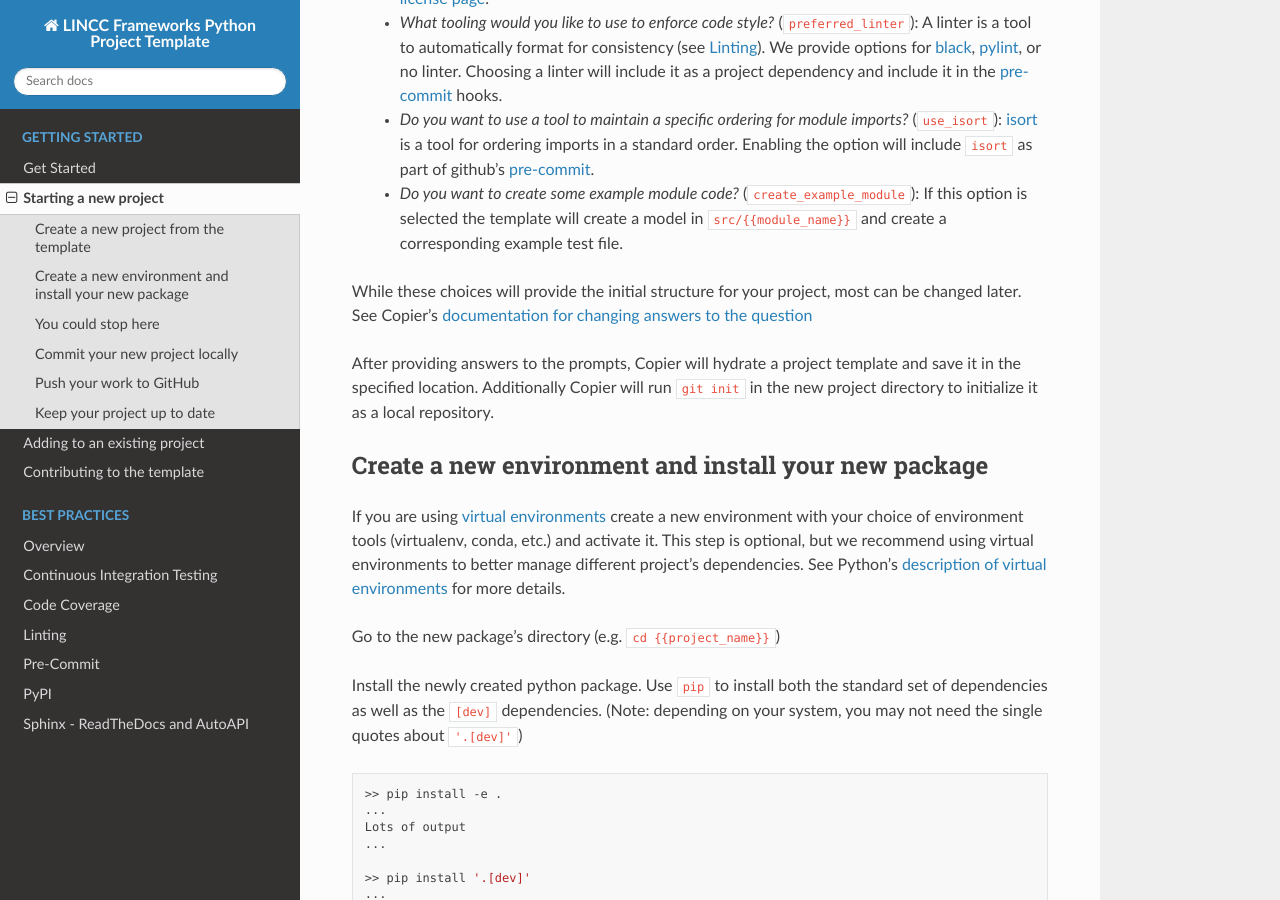
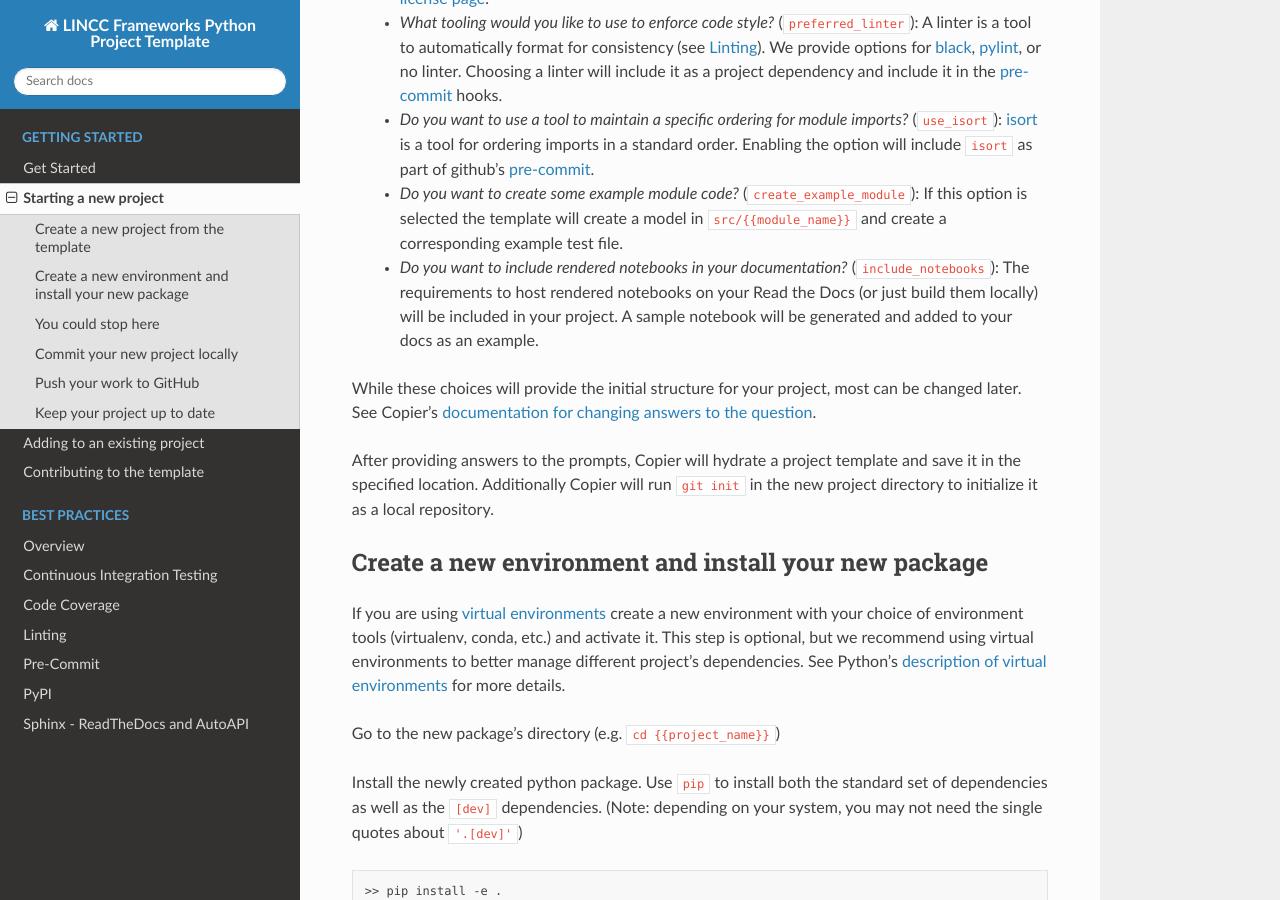
Before and after one commit to lincc-frameworks/python-project-template, a Sphinx documentation site: the page built from docs/source/new_project.rst, in a window 1280 px wide and 900 px high, scrolled down 662 px. Built offline with Sphinx 7.4.7 and the Read the Docs theme 2.0.0, drawn with Linux system fonts in a browser that asks for light colours; the version number could not be read and is left out.

Commit message:
Include question in docs

```diff
--- a/docs/source/new_project.rst
+++ b/docs/source/new_project.rst
@@ -21,8 +21,9 @@ Copier will ask you questions for how to set up the project. These questions wil
   * *What tooling would you like to use to enforce code style?* (``preferred_linter``): A linter is a tool to automatically format for consistency (see :doc:`Linting <../practices/linting>`). We provide options for `black <https://black.readthedocs.io/en/stable/>`_, `pylint <https://pypi.org/project/pylint/>`_, or no linter. Choosing a linter will include it as a project dependency and include it in the :doc:`pre-commit <../practices/precommit>` hooks.
   * *Do you want to use a tool to maintain a specific ordering for module imports?* (``use_isort``): `isort <https://pycqa.github.io/isort/>`_ is a tool for ordering imports in a standard order. Enabling the option will include ``isort`` as part of github's :doc:`pre-commit <../practices/precommit>`.
   * *Do you want to create some example module code?* (``create_example_module``): If this option is selected the template will create a model in ``src/{{module_name}}`` and create a corresponding example test file.
+  * *Do you want to include rendered notebooks in your documentation?* (``include_notebooks``): The requirements to host rendered notebooks on your Read the Docs (or just build them locally) will be included in your project. A sample notebook will be generated and added to your docs as an example.
 
-While these choices will provide the initial structure for your project, most can be changed later. See Copier's `documentation for changing answers to the question <https://copier.readthedocs.io/en/stable/updating/>`_
+While these choices will provide the initial structure for your project, most can be changed later. See Copier's `documentation for changing answers to the question <https://copier.readthedocs.io/en/stable/updating/>`_.
 
 After providing answers to the prompts, Copier will hydrate a project template and save it in the specified location. Additionally Copier will run ``git init`` in the new project directory to initialize it as a local repository.
 
```
